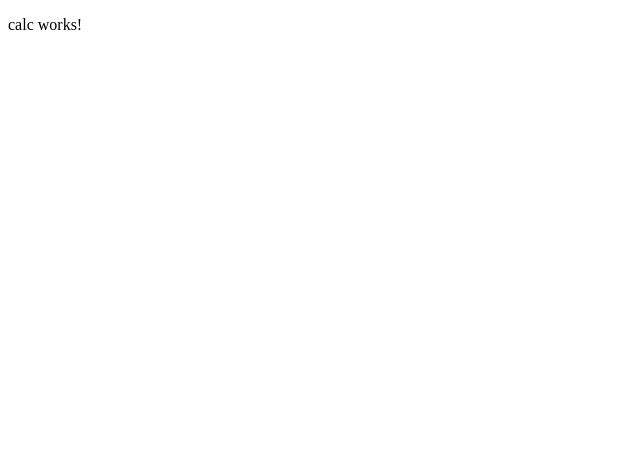
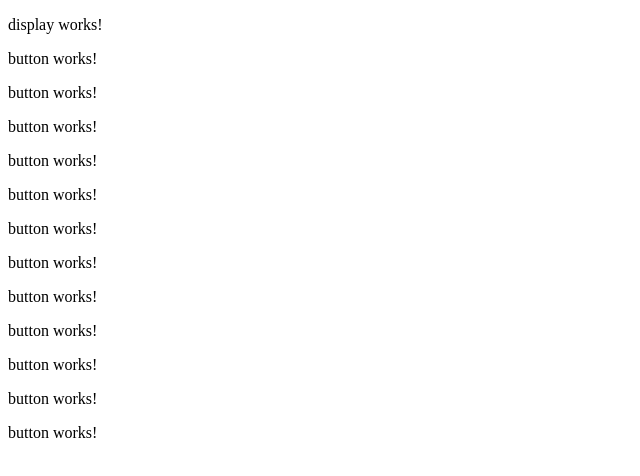
Before and after one commit to VDUNY/2018-10, an Angular app: page / in a window 1280 px wide. Shown: the top 476 px of the page, without its empty margins (0-640 px from the left). Built offline with nearby package versions, Linux system fonts and the light colour scheme.

Commit message:
add button, display

```diff
--- a/src/app/app.module.ts
+++ b/src/app/app.module.ts
@@ -3,11 +3,15 @@ import { NgModule } from '@angular/core';
 
 import { AppComponent } from './app.component';
 import { CalcComponent } from './calc/calc.component';
+import { DisplayComponent } from './calc/display/display.component';
+import { ButtonComponent } from './calc/button/button.component';
 
 @NgModule({
   declarations: [
     AppComponent,
-    CalcComponent
+    CalcComponent,
+    DisplayComponent,
+    ButtonComponent
   ],
   imports: [
     BrowserModule
--- /dev/null
+++ b/src/app/calc/button/button.component.html
@@ -0,0 +1,3 @@
+<p>
+  button works!
+</p>
--- /dev/null
+++ b/src/app/calc/button/button.component.ts
@@ -0,0 +1,15 @@
+import { Component, OnInit } from '@angular/core';
+
+@Component({
+  selector: 'app-button',
+  templateUrl: './button.component.html',
+  styleUrls: ['./button.component.scss']
+})
+export class ButtonComponent implements OnInit {
+
+  constructor() { }
+
+  ngOnInit() {
+  }
+
+}
--- a/src/app/calc/calc.component.html
+++ b/src/app/calc/calc.component.html
@@ -1,3 +1,18 @@
-<p>
-  calc works!
-</p>
+<div class="calculator">
+
+  <app-display></app-display>
+
+  <app-button></app-button>
+  <app-button></app-button>
+  <app-button></app-button>
+  <app-button></app-button>
+  <app-button></app-button>
+  <app-button></app-button>
+  <app-button></app-button>
+  <app-button></app-button>
+  <app-button></app-button>
+  <app-button></app-button>
+  <app-button></app-button>
+  <app-button></app-button>
+
+</div>
--- /dev/null
+++ b/src/app/calc/display/display.component.html
@@ -0,0 +1,3 @@
+<p>
+  display works!
+</p>
--- /dev/null
+++ b/src/app/calc/display/display.component.ts
@@ -0,0 +1,15 @@
+import { Component, OnInit } from '@angular/core';
+
+@Component({
+  selector: 'app-display',
+  templateUrl: './display.component.html',
+  styleUrls: ['./display.component.scss']
+})
+export class DisplayComponent implements OnInit {
+
+  constructor() { }
+
+  ngOnInit() {
+  }
+
+}
```
Also changed, not shown: src/app/calc/button/button.component.scss (added), src/app/calc/display/display.component.scss (added), 2 other files (tests, documents, lock files or other folders).
